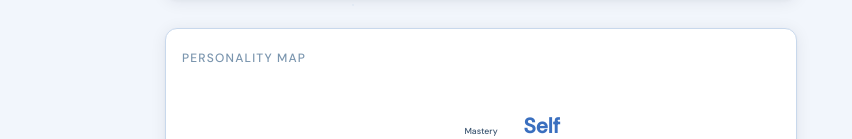
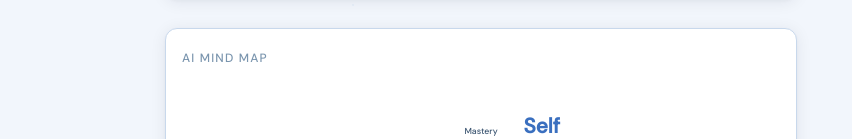
Before and after one commit to rangermankin/culture, a React (Vite) app: page / in a window 1280 px wide. Both pictures are taken after a click on the button "Begin". Shown: the part 475-614 px from the top of the page, without its empty margins (159-1011 px from the left). Built offline with nearby package versions, Linux system fonts and the light colour scheme.

Commit message:
Update RadarChart.jsx

```diff
--- a/src/components/RadarChart.jsx
+++ b/src/components/RadarChart.jsx
@@ -149,7 +149,7 @@ export default function RadarChart({ scores }) {
 
   return (
     <div className="radar-wrap">
-      <p className="radar-heading">Personality map</p>
+      <p className="radar-heading">AI Mind Map</p>
       <svg
         viewBox="0 0 380 380"
         className="radar-svg"
```
